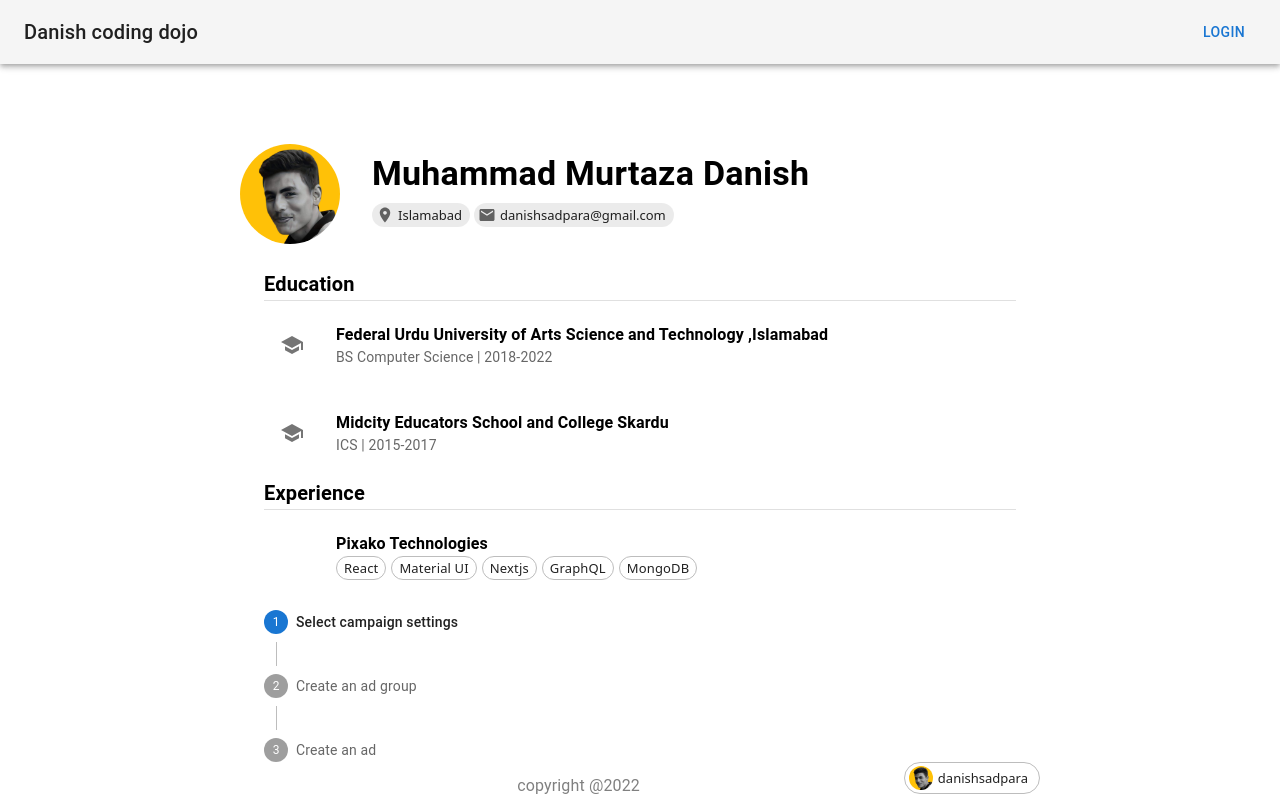
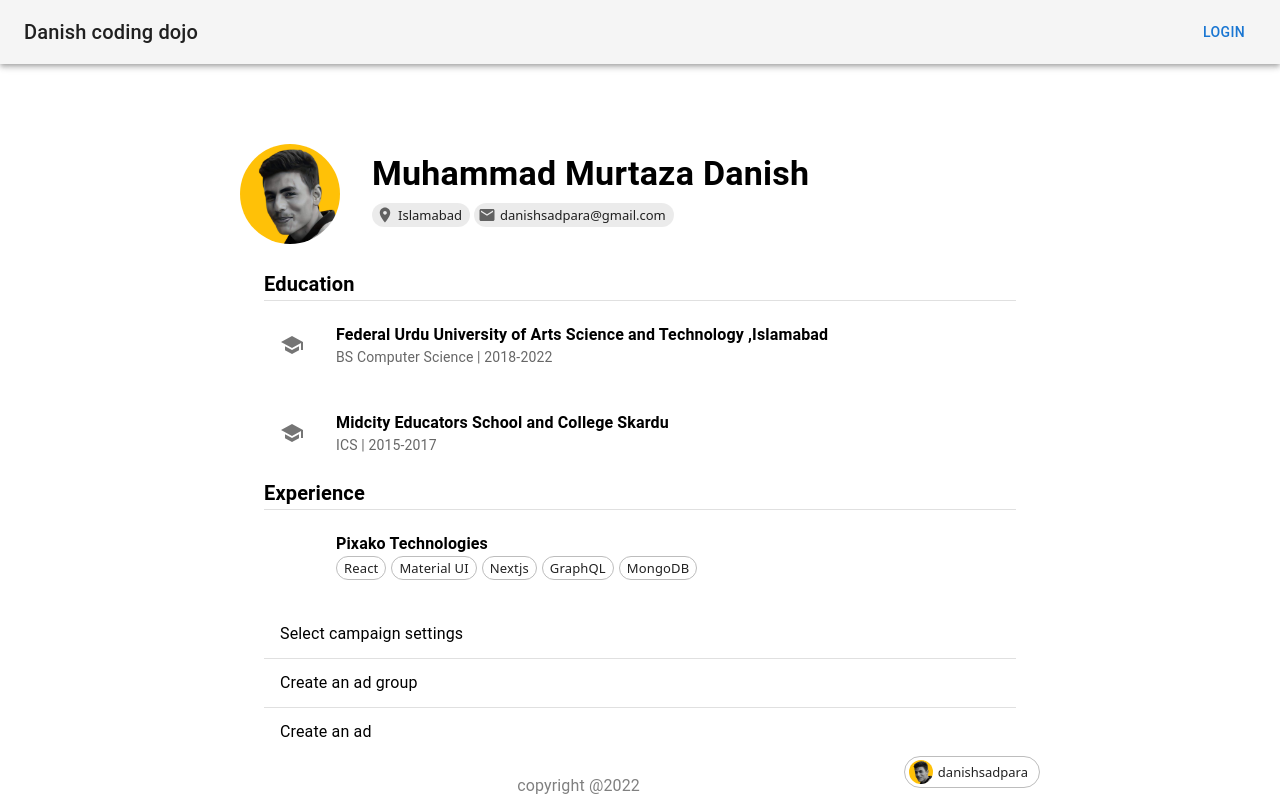
Before and after one commit to danishsadpara/danishspace, a Next.js app: page /portfolio in a window 1280 px wide. Built offline with nearby package versions, Linux system fonts and the light colour scheme.

Commit message:
LEARN: routing

```diff
--- a/src/app/portfolio/components/Experience.tsx
+++ b/src/app/portfolio/components/Experience.tsx
@@ -9,18 +9,27 @@ import {
   ListItemText,
   Typography,
 } from "@mui/material";
-import CStepper from "./Stepper";
 const data = [
   {
     institute: "Pixako Technologies ",
     degree: "Associate Software Engineer",
   },
 ];
-
+const EList = [
+  {
+    label: "Select campaign settings",
+  },
+  {
+    label: "Create an ad group",
+  },
+  {
+    label: "Create an ad",
+  },
+];
 const skills = ["React", "Material UI", "Nextjs", "GraphQL", "MongoDB"];
 const Experience = () => {
   return (
-    <>
+    <Box>
       <Typography variant="h6" fontWeight={"bolder"}>
         Experience
       </Typography>
@@ -46,8 +55,17 @@ const Experience = () => {
           </ListItem>
         </List>
       ))}
-      <CStepper />
-    </>
+      <List>
+        {EList.map((item, index) => (
+          <React.Fragment key={index}>
+            <ListItem>
+              <ListItemText primary={item.label} />
+            </ListItem>
+            {index !== EList.length - 1 && <Divider />}
+          </React.Fragment>
+        ))}
+      </List>
+    </Box>
   );
 };
 
--- a/src/app/portfolio/components/Stepper.tsx
+++ b/src/app/portfolio/components/ExperienceList.tsx
@@ -3,8 +3,9 @@ import Box from "@mui/material/Box";
 import Stepper from "@mui/material/Stepper";
 import Step from "@mui/material/Step";
 import StepLabel from "@mui/material/StepLabel";
+import { List, ListItem, ListItemText, Divider } from "@mui/material";
 
-const steps = [
+const EList = [
   {
     label: "Select campaign settings",
     description: `For each ad campaign that you create, you can control how much
@@ -25,16 +26,17 @@ const steps = [
   },
 ];
 
-export default function CStepper() {
+export default function ExperienceList() {
   return (
-    <Box>
-      <Stepper orientation="vertical">
-        {steps.map((step, index) => (
-          <Step key={index}>
-            <StepLabel>{step.label}</StepLabel>
-          </Step>
-        ))}
-      </Stepper>
-    </Box>
+    <>
+      {EList.map((item, index) => (
+        <List key={index}>
+          <ListItem>
+            <ListItemText primary={item.label} />
+          </ListItem>
+          <Divider component="li" />
+        </List>
+      ))}
+    </>
   );
 }
```
Also changed, not shown: src/app/blogs/[slug]/page.tsx (added, +9 -0 lines), src/app/docs/[[...slug]]/page.tsx (added, +29 -0 lines), src/app/products/[productid]/page.tsx (added, +13 -0 lines), src/app/products/[productid]/reviews/[reviewid]/page.tsx (added, +19 -0 lines), src/app/products/page.tsx (added, +13 -0 lines).
